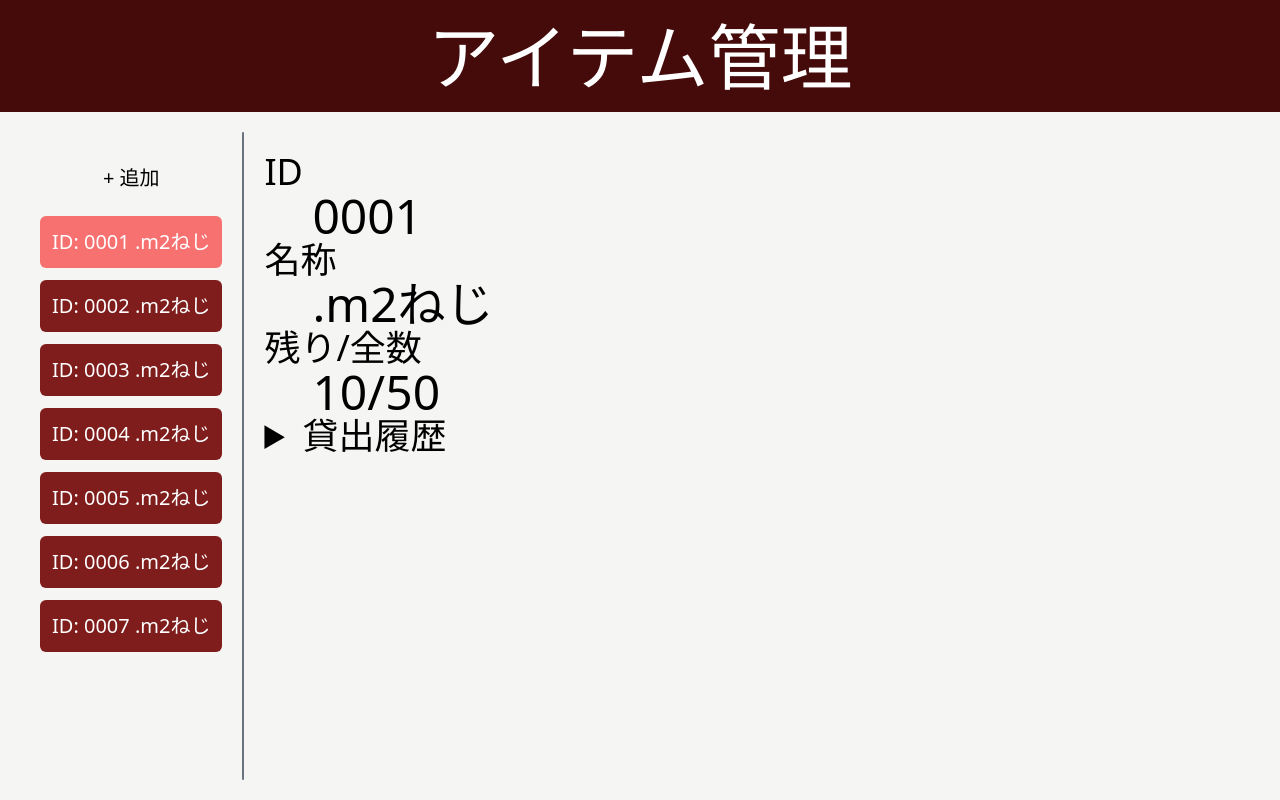
After one commit to piyoryyta/DB_Final, a Flask app: page /items in a window 1280 px wide. The commit adds this page. Run offline with Flask 3, Linux system fonts and the light colour scheme; some libraries are stand-ins or nearby versions.

Commit message:
アイテム管理ページを追加し、ルーティングを更新

```diff
--- a/src/app/app.py
+++ b/src/app/app.py
@@ -43,6 +43,11 @@ def use_return_complete(historyset_id):
         is_use=is_use,
         is_return=is_return,
     )
+
+
+@app.route("/items")
+def items():
+    return render_template("items.html", items=items)
 
 
 @app.route("/api/use-return", methods=["POST"])
--- a/src/app/templates/index.html
+++ b/src/app/templates/index.html
@@ -31,7 +31,7 @@
                     使用・返却
                 </a>
                 <a
-                    href="/item"
+                    href="/items"
                     class="rounded-lg bg-red-700 px-12 py-4 text-2xl duration-200 hover:bg-red-900"
                 >
                     アイテム管理
--- /dev/null
+++ b/src/app/templates/items.html
@@ -0,0 +1,96 @@
+<!DOCTYPE html>
+<html lang="en">
+    <head>
+        <meta charset="UTF-8" />
+        <meta name="viewport" content="width=device-width, initial-scale=1.0" />
+        <link
+            rel="icon"
+            href="{{url_for('static', filename='icons/icon_72x72.png')}}"
+            type="image/png"
+        />
+        <link
+            rel="icon"
+            type="image/x-icon"
+            href="/static/images/icons/favicon.ico"
+        />
+        <script src="https://cdn.tailwindcss.com"></script>
+        <title>在庫管理システム</title>
+    </head>
+    <body>
+        <div class="flex h-screen w-screen flex-col text-white">
+            <div
+                class="flex p-5 items-center justify-center bg-red-950 text-xl text-white lg:text-7xl"
+            >
+                アイテム管理
+            </div>
+            <div class="flex-1 bg-stone-100 p-5 min-h-0 flex">
+                <div
+                    class="item-list flex flex-col gap-3 h-full overflow-y-auto p-5 w-70 text-center text-xl shrink-0"
+                >
+                    <div
+                        class="p-3 bg-transparent outline-red-900 outline-2 out rounded-md text-black"
+                    >
+                        + 追加
+                    </div>
+                    <a class="p-3 bg-red-400 rounded-md">ID: 0001 .m2ねじ</a>
+                    <div class="p-3 bg-red-900 rounded-md">
+                        ID: 0002 .m2ねじ
+                    </div>
+                    <div class="p-3 bg-red-900 rounded-md">
+                        ID: 0003 .m2ねじ
+                    </div>
+                    <div class="p-3 bg-red-900 rounded-md">
+                        ID: 0004 .m2ねじ
+                    </div>
+                    <div class="p-3 bg-red-900 rounded-md">
+                        ID: 0005 .m2ねじ
+                    </div>
+                    <div class="p-3 bg-red-900 rounded-md">
+                        ID: 0006 .m2ねじ
+                    </div>
+                    <div class="p-3 bg-red-900 rounded-md">
+                        ID: 0007 .m2ねじ
+                    </div>
+                </div>
+                <div class="w-[2px] h-full bg-gray-500 rounded-full"></div>
+                <div
+                    class="item-detail flex flex-col p-5 basis-5xl grow text-black h-full overflow-auto whitespace-nowrap"
+                >
+                    <div class="text-xl md:text-4xl">ID</div>
+                    <div class="pl-12 detail-item-name text-lg md:text-5xl">
+                        0001
+                    </div>
+                    <div class="text-xl md:text-4xl">名称</div>
+                    <div class="pl-12 detail-item-name text-lg md:text-5xl">
+                        .m2ねじ
+                    </div>
+                    <div class="text-xl md:text-4xl">残り/全数</div>
+                    <div class="pl-12 detail-item-name text-lg md:text-5xl">
+                        10/50
+                    </div>
+                    <details class="text-xl md:text-4xl">
+                        <summary>貸出履歴</summary>
+                        <table
+                            class="p-10 pl-12 text-lg md:text-4xl border-collapse [&_td]:border-1 bg-gray-50 grow"
+                        >
+                            <tr class="bg-gray-300">
+                                <th>日付</th>
+                                <th>ユーザーID</th>
+                                <th>ユーザー名</th>
+                                <th>貸出/返却</th>
+                                <th>数量</th>
+                            </tr>
+                            <tr>
+                                <td>2022/01/12</td>
+                                <td>0</td>
+                                <td>テスト</td>
+                                <td>貸出</td>
+                                <td>1</td>
+                            </tr>
+                        </table>
+                    </details>
+                </div>
+            </div>
+        </div>
+    </body>
+</html>
```
